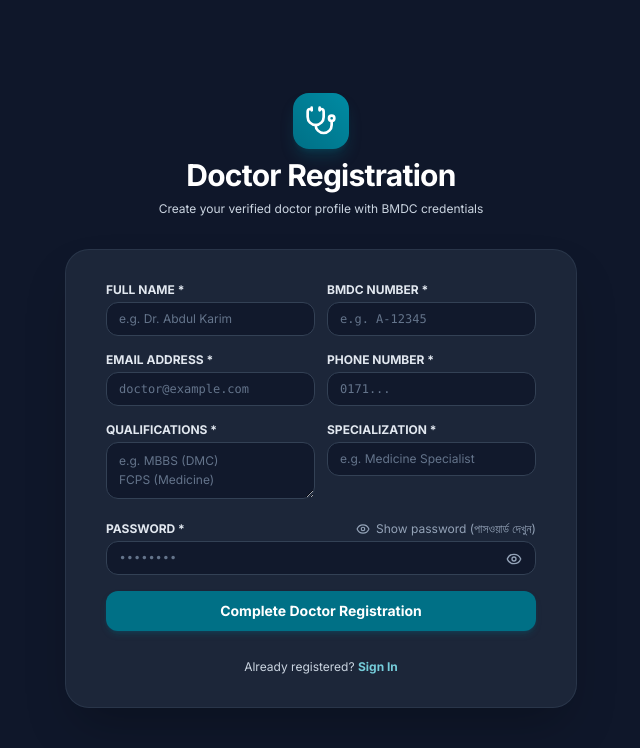
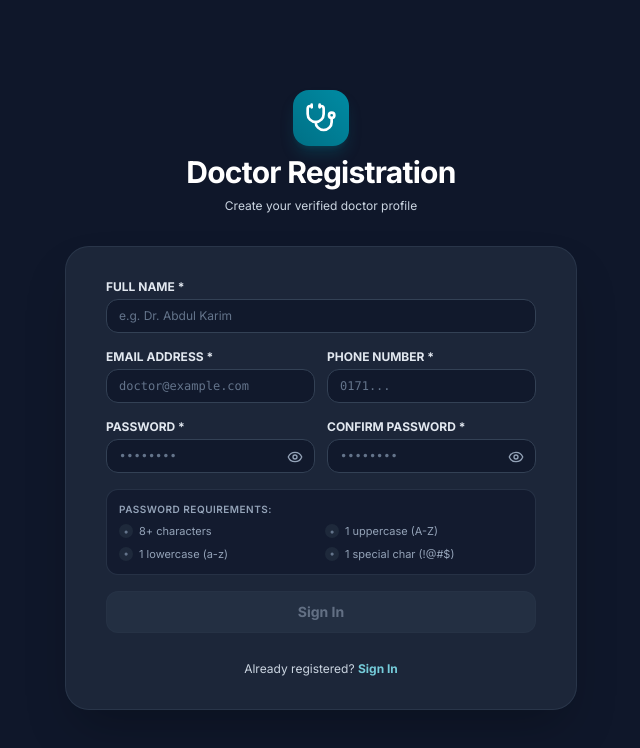
Before and after one commit to SamiumBashir/docPresc, a React (Vite) app in the folder frontend/: page /register in a window 1280 px wide. Shown: the top 748 px of the page, without its empty margins (319-959 px from the left). Built offline with nearby package versions, Linux system fonts and the light colour scheme.

Commit message:
feat(auth): enforce password strength criteria and dynamic sign-in button validation

```diff
--- a/frontend/src/pages/Auth/ForgotPassword.tsx
+++ b/frontend/src/pages/Auth/ForgotPassword.tsx
@@ -187,8 +187,23 @@ export const ForgotPassword: React.FC = () => {
   const handleResetPassword = async (e: React.FormEvent) => {
     e.preventDefault();
 
-    if (!newPassword || newPassword.length < 6) {
-      showToast.error('Password must be at least 6 characters long.');
+    if (!newPassword || newPassword.length < 8) {
+      showToast.error('Password must be at least 8 characters long.');
+      return;
+    }
+
+    if (!/[A-Z]/.test(newPassword)) {
+      showToast.error('Password must contain at least one uppercase letter (A-Z).');
+      return;
+    }
+
+    if (!/[a-z]/.test(newPassword)) {
+      showToast.error('Password must contain at least one lowercase letter (a-z).');
+      return;
+    }
+
+    if (!/[^A-Za-z0-9]/.test(newPassword)) {
+      showToast.error('Password must contain at least one special character (!@#$%^&* etc.).');
       return;
     }
 
--- a/frontend/src/pages/Auth/Register.tsx
+++ b/frontend/src/pages/Auth/Register.tsx
@@ -1,6 +1,6 @@
 import React, { useState, useRef } from 'react';
 import { useNavigate, Link } from 'react-router-dom';
-import { Stethoscope, User, Lock, Mail, Phone, ShieldCheck, ArrowRight, Eye, EyeOff, CornerDownLeft, Loader2 } from 'lucide-react';
+import { Stethoscope, Eye, EyeOff, Loader2 } from 'lucide-react';
 import { api } from '../../api/client';
 import { showToast } from '../../components/ui/Toast';
 
@@ -10,28 +10,43 @@ export const Register: React.FC = () => {
     email: '',
     phone: '',
     password: '',
-    qualification: '',
-    specialization: '',
-    bmdcNumber: '',
-    workplace: '',
+    confirmPassword: '',
   });
   const [showPassword, setShowPassword] = useState(false);
+  const [showConfirmPassword, setShowConfirmPassword] = useState(false);
   const [isLoading, setIsLoading] = useState(false);
   const isSubmittingRef = useRef(false);
   const navigate = useNavigate();
 
+  const passwordCriteria = {
+    hasMinLength: formData.password.length >= 8,
+    hasUpperCase: /[A-Z]/.test(formData.password),
+    hasLowerCase: /[a-z]/.test(formData.password),
+    hasSpecialChar: /[^A-Za-z0-9]/.test(formData.password),
+  };
+
+  const isPasswordStrong =
+    passwordCriteria.hasMinLength &&
+    passwordCriteria.hasUpperCase &&
+    passwordCriteria.hasLowerCase &&
+    passwordCriteria.hasSpecialChar;
+
+  const isEmailValid = /^[^\s@]+@[^\s@]+\.[^\s@]+$/.test(formData.email.trim());
+  const isPhoneValid = formData.phone.trim().length >= 5;
+  const isNameValid = formData.name.trim().length >= 2;
+  const isConfirmPasswordValid =
+    formData.confirmPassword.length > 0 && formData.password === formData.confirmPassword;
+
+  const isFormValid =
+    isNameValid &&
+    isEmailValid &&
+    isPhoneValid &&
+    isPasswordStrong &&
+    isConfirmPasswordValid;
+
   const handleSubmit = async (e: React.FormEvent) => {
     e.preventDefault();
-    if (isLoading || isSubmittingRef.current) {
-      return;
-    }
-    if (!formData.name.trim() || !formData.email.trim() || !formData.bmdcNumber.trim() || !formData.qualification.trim() || !formData.password) {
-      showToast.error('Please fill in all required registration fields.');
-      return;
-    }
-
-    if (formData.password.length < 6) {
-      showToast.error('Password must be at least 6 characters long.');
+    if (!isFormValid || isLoading || isSubmittingRef.current) {
       return;
     }
 
@@ -45,10 +60,6 @@ export const Register: React.FC = () => {
           email: formData.email.trim().toLowerCase(),
           phone: formData.phone.trim(),
           password: formData.password,
-          qualification: formData.qualification.trim(),
-          specialization: formData.specialization.trim() || 'General Physician',
-          bmdcNumber: formData.bmdcNumber.trim(),
-          workplace: formData.workplace.trim() || undefined,
         }),
       });
 
@@ -75,14 +86,14 @@ export const Register: React.FC = () => {
         </div>
         <h1 className="text-3xl font-black text-white tracking-tight">Doctor Registration</h1>
         <p className="text-xs text-slate-300">
-          Create your verified doctor profile with BMDC credentials
+          Create your verified doctor profile
         </p>
       </div>
 
       <div className="mt-8 sm:mx-auto sm:w-full sm:max-w-lg relative z-10">
         <div className="bg-slate-800/90 backdrop-blur-xl py-8 px-6 shadow-2xl rounded-3xl border border-slate-700/60 sm:px-10 space-y-5">
           <form onSubmit={handleSubmit} role="form" aria-label="Doctor Registration Form" className="space-y-4">
-            <div className="grid grid-cols-1 sm:grid-cols-2 gap-3">
+            {/* Full Name */}
             <div>
               <label
                 htmlFor="reg-name"
@@ -103,27 +114,7 @@ export const Register: React.FC = () => {
               />
             </div>
 
-              <div>
-                <label
-                  htmlFor="reg-bmdc"
-                  className="block text-xs font-bold text-slate-200 uppercase mb-1"
-                >
-                  BMDC Number *
-                </label>
-                <input
-                  id="reg-bmdc"
-                  name="bmdcNumber"
-                  type="text"
-                  required
-                  autoComplete="off"
-                  value={formData.bmdcNumber}
-                  onChange={(e) => setFormData({ ...formData, bmdcNumber: e.target.value })}
-                  placeholder="e.g. A-12345"
-                  className="w-full px-3 py-2 bg-slate-900/80 border border-slate-700 rounded-xl text-white text-xs placeholder:text-slate-500 focus:outline-none focus:ring-1 focus:ring-medical-500 font-mono"
-                />
-              </div>
-            </div>
-
+            {/* Email Address & Phone Number */}
             <div className="grid grid-cols-1 sm:grid-cols-2 gap-3">
               <div>
                 <label
@@ -166,50 +157,8 @@ export const Register: React.FC = () => {
               </div>
             </div>
 
+            {/* Password & Confirm Password */}
             <div className="grid grid-cols-1 sm:grid-cols-2 gap-3">
-              <div>
-                <div className="flex items-center justify-between mb-1">
-                  <label
-                    htmlFor="reg-qual"
-                    className="block text-xs font-bold text-slate-200 uppercase"
-                  >
-                    Qualifications *
-                  </label>
-                </div>
-                <textarea
-                  id="reg-qual"
-                  name="qualification"
-                  rows={2}
-                  required
-                  autoComplete="off"
-                  value={formData.qualification}
-                  onChange={(e) => setFormData({ ...formData, qualification: e.target.value })}
-                  placeholder={'e.g. MBBS (DMC)\nFCPS (Medicine)'}
-                  className="w-full px-3 py-2 bg-slate-900/80 border border-slate-700 rounded-xl text-white text-xs placeholder:text-slate-500 focus:outline-none focus:ring-1 focus:ring-medical-500 resize-y leading-relaxed"
-                />
-              </div>
-
-              <div>
-                <label
-                  htmlFor="reg-spec"
-                  className="block text-xs font-bold text-slate-200 uppercase mb-1"
-                >
-                  Specialization *
-                </label>
-                <input
-                  id="reg-spec"
-                  name="specialization"
-                  type="text"
-                  required
-                  autoComplete="off"
-                  value={formData.specialization}
-                  onChange={(e) => setFormData({ ...formData, specialization: e.target.value })}
-                  placeholder="e.g. Medicine Specialist"
-                  className="w-full px-3 py-2 bg-slate-900/80 border border-slate-700 rounded-xl text-white text-xs placeholder:text-slate-500 focus:outline-none focus:ring-1 focus:ring-medical-500"
-                />
-              </div>
-            </div>
-
               <div>
                 <div className="flex items-center justify-between mb-1">
                   <label
@@ -218,16 +167,6 @@ export const Register: React.FC = () => {
                   >
                     Password *
                   </label>
-                <button
-                  type="button"
-                  onClick={() => setShowPassword(!showPassword)}
-                  className="text-xs text-slate-400 hover:text-medical-400 flex items-center gap-1.5 transition-colors cursor-pointer select-none"
-                  aria-label={showPassword ? 'Hide password' : 'Show password'}
-                  title={showPassword ? 'Hide password' : 'Show password'}
-                >
-                  {showPassword ? <EyeOff className="w-3.5 h-3.5" /> : <Eye className="w-3.5 h-3.5" />}
-                  <span>{showPassword ? 'Hide password (পাসওয়ার্ড লুকান)' : 'Show password (পাসওয়ার্ড দেখুন)'}</span>
-                </button>
                 </div>
                 <div className="relative">
                   <input
@@ -238,13 +177,17 @@ export const Register: React.FC = () => {
                     autoComplete="new-password"
                     value={formData.password}
                     onChange={(e) => setFormData({ ...formData, password: e.target.value })}
-                  placeholder={showPassword ? 'At least 6 characters' : '••••••••'}
-                  className="w-full pl-3 pr-10 py-2 bg-slate-900/80 border border-slate-700 rounded-xl text-white text-xs placeholder:text-slate-500 focus:outline-none focus:ring-1 focus:ring-medical-500 font-mono"
+                    placeholder={showPassword ? 'Min 8 characters' : '••••••••'}
+                    className={`w-full pl-3 pr-9 py-2 bg-slate-900/80 border rounded-xl text-white text-xs placeholder:text-slate-500 focus:outline-none font-mono ${
+                      formData.password && !isPasswordStrong
+                        ? 'border-amber-500/70 focus:ring-1 focus:ring-amber-500'
+                        : 'border-slate-700 focus:ring-1 focus:ring-medical-500'
+                    }`}
                   />
                   <button
                     type="button"
                     onClick={() => setShowPassword(!showPassword)}
-                  className="absolute right-3 top-2 text-slate-400 hover:text-white p-0.5 rounded transition-colors focus:outline-none"
+                    className="absolute right-2.5 top-2 text-slate-400 hover:text-white p-0.5 rounded transition-colors focus:outline-none"
                     aria-label={showPassword ? 'Hide password' : 'Show password'}
                     title={showPassword ? 'Hide password' : 'Show password'}
                   >
@@ -253,20 +196,139 @@ export const Register: React.FC = () => {
                 </div>
               </div>
 
+              <div>
+                <div className="flex items-center justify-between mb-1">
+                  <label
+                    htmlFor="reg-confirm-pwd"
+                    className="block text-xs font-bold text-slate-200 uppercase"
+                  >
+                    Confirm Password *
+                  </label>
+                </div>
+                <div className="relative">
+                  <input
+                    id="reg-confirm-pwd"
+                    name="confirmPassword"
+                    type={showConfirmPassword ? 'text' : 'password'}
+                    required
+                    autoComplete="new-password"
+                    value={formData.confirmPassword}
+                    onChange={(e) => setFormData({ ...formData, confirmPassword: e.target.value })}
+                    placeholder={showConfirmPassword ? 'Repeat password' : '••••••••'}
+                    className={`w-full pl-3 pr-9 py-2 bg-slate-900/80 border rounded-xl text-white text-xs placeholder:text-slate-500 focus:outline-none font-mono ${
+                      formData.confirmPassword && formData.password !== formData.confirmPassword
+                        ? 'border-rose-500 focus:ring-1 focus:ring-rose-500'
+                        : 'border-slate-700 focus:ring-1 focus:ring-medical-500'
+                    }`}
+                  />
+                  <button
+                    type="button"
+                    onClick={() => setShowConfirmPassword(!showConfirmPassword)}
+                    className="absolute right-2.5 top-2 text-slate-400 hover:text-white p-0.5 rounded transition-colors focus:outline-none"
+                    aria-label={showConfirmPassword ? 'Hide password' : 'Show password'}
+                    title={showConfirmPassword ? 'Hide password' : 'Show password'}
+                  >
+                    {showConfirmPassword ? <EyeOff className="w-4 h-4" /> : <Eye className="w-4 h-4" />}
+                  </button>
+                </div>
+              </div>
+            </div>
+
+            {/* Password Requirements Live Checklist */}
+            <div className="bg-slate-900/60 p-3 rounded-xl border border-slate-700/60 space-y-1.5 text-[11px]">
+              <p className="text-slate-400 font-semibold text-[10px] uppercase tracking-wider">
+                Password Requirements:
+              </p>
+              <div className="grid grid-cols-2 gap-x-2 gap-y-1.5">
+                <div
+                  className={`flex items-center gap-1.5 transition-colors ${
+                    passwordCriteria.hasMinLength ? 'text-emerald-400 font-semibold' : 'text-slate-400'
+                  }`}
+                >
+                  <span
+                    className={`w-3.5 h-3.5 rounded-full flex items-center justify-center text-[10px] font-bold ${
+                      passwordCriteria.hasMinLength ? 'bg-emerald-500/20 text-emerald-400' : 'bg-slate-800 text-slate-500'
+                    }`}
+                  >
+                    {passwordCriteria.hasMinLength ? '✓' : '•'}
+                  </span>
+                  <span>8+ characters</span>
+                </div>
+                <div
+                  className={`flex items-center gap-1.5 transition-colors ${
+                    passwordCriteria.hasUpperCase ? 'text-emerald-400 font-semibold' : 'text-slate-400'
+                  }`}
+                >
+                  <span
+                    className={`w-3.5 h-3.5 rounded-full flex items-center justify-center text-[10px] font-bold ${
+                      passwordCriteria.hasUpperCase ? 'bg-emerald-500/20 text-emerald-400' : 'bg-slate-800 text-slate-500'
+                    }`}
+                  >
+                    {passwordCriteria.hasUpperCase ? '✓' : '•'}
+                  </span>
+                  <span>1 uppercase (A-Z)</span>
+                </div>
+                <div
+                  className={`flex items-center gap-1.5 transition-colors ${
+                    passwordCriteria.hasLowerCase ? 'text-emerald-400 font-semibold' : 'text-slate-400'
+                  }`}
+                >
+                  <span
+                    className={`w-3.5 h-3.5 rounded-full flex items-center justify-center text-[10px] font-bold ${
+                      passwordCriteria.hasLowerCase ? 'bg-emerald-500/20 text-emerald-400' : 'bg-slate-800 text-slate-500'
+                    }`}
+                  >
+                    {passwordCriteria.hasLowerCase ? '✓' : '•'}
+                  </span>
+                  <span>1 lowercase (a-z)</span>
+                </div>
+                <div
+                  className={`flex items-center gap-1.5 transition-colors ${
+                    passwordCriteria.hasSpecialChar ? 'text-emerald-400 font-semibold' : 'text-slate-400'
+                  }`}
+                >
+                  <span
+                    className={`w-3.5 h-3.5 rounded-full flex items-center justify-center text-[10px] font-bold ${
+                      passwordCriteria.hasSpecialChar ? 'bg-emerald-500/20 text-emerald-400' : 'bg-slate-800 text-slate-500'
+                    }`}
+                  >
+                    {passwordCriteria.hasSpecialChar ? '✓' : '•'}
+                  </span>
+                  <span>1 special char (!@#$)</span>
+                </div>
+              </div>
+            </div>
+
+            {formData.confirmPassword && formData.password !== formData.confirmPassword && (
+              <p className="text-[11px] text-rose-400 font-medium -mt-1">
+                Passwords do not match
+              </p>
+            )}
+
+            {/* Dynamic Sign In Button (Disabled until all fields are valid) */}
             <button
               type="submit"
-              disabled={isLoading}
+              disabled={!isFormValid || isLoading}
               aria-busy={isLoading}
-              aria-label="Submit doctor registration"
-              className="w-full py-2.5 bg-medical-600 hover:bg-medical-700 disabled:bg-slate-700 disabled:opacity-60 disabled:cursor-not-allowed disabled:pointer-events-none disabled:hover:scale-100 text-white font-bold rounded-xl text-sm shadow-md shadow-medical-600/25 transition-all flex items-center justify-center gap-2 cursor-pointer"
+              aria-label="Submit registration"
+              title={
+                !isFormValid
+                  ? 'Please fill in all fields properly according to password requirements to enable'
+                  : 'Click to Sign In'
+              }
+              className={`w-full py-2.5 font-bold rounded-xl text-sm transition-all flex items-center justify-center gap-2 ${
+                isFormValid && !isLoading
+                  ? 'bg-medical-600 hover:bg-medical-700 text-white shadow-md shadow-medical-600/25 cursor-pointer hover:scale-[1.01] active:scale-[0.99]'
+                  : 'bg-slate-700/60 text-slate-400 border border-slate-700/50 cursor-not-allowed opacity-60'
+              }`}
             >
               {isLoading ? (
                 <>
                   <Loader2 className="w-4 h-4 animate-spin text-white" aria-hidden="true" />
-                  <span>Registering Doctor Account...</span>
+                  <span>Signing In...</span>
                 </>
               ) : (
-                <span>Complete Doctor Registration</span>
+                <span>Sign In</span>
               )}
             </button>
           </form>
--- a/frontend/src/pages/Auth/ResetPassword.tsx
+++ b/frontend/src/pages/Auth/ResetPassword.tsx
@@ -21,8 +21,23 @@ export const ResetPassword: React.FC = () => {
       return;
     }
 
-    if (password.length < 6) {
-      showToast.error('Password must be at least 6 characters long.');
+    if (password.length < 8) {
+      showToast.error('Password must be at least 8 characters long.');
+      return;
+    }
+
+    if (!/[A-Z]/.test(password)) {
+      showToast.error('Password must contain at least one uppercase letter (A-Z).');
+      return;
+    }
+
+    if (!/[a-z]/.test(password)) {
+      showToast.error('Password must contain at least one lowercase letter (a-z).');
+      return;
+    }
+
+    if (!/[^A-Za-z0-9]/.test(password)) {
+      showToast.error('Password must contain at least one special character (!@#$%^&* etc.).');
       return;
     }
 
```
Also changed, not shown: 1 other file (tests, documents, lock files or other folders). Lines whose indentation alone changed are shown as unchanged.
